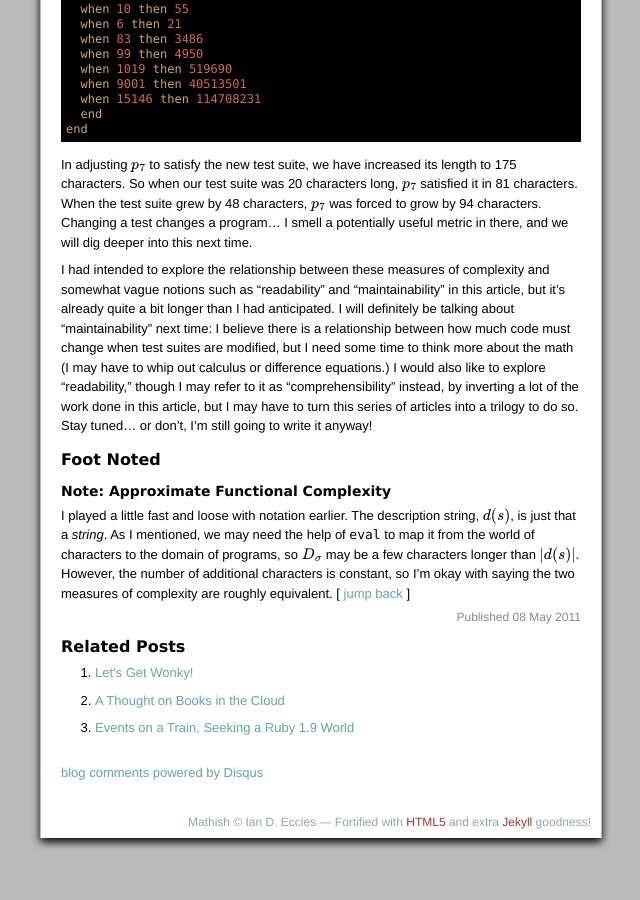
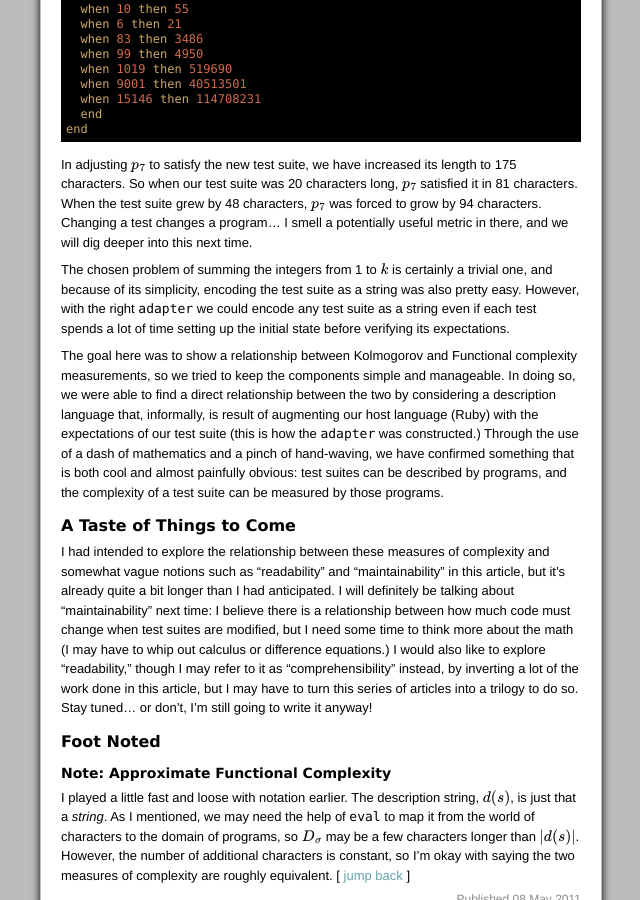
Before and after one commit to iande/mathish.com, a Jekyll site: the page built from _posts/2011-05-08-mother-functional.md, in a window 1280 px wide and 900 px high, scrolled down 6180 px. Shown: the whole window, without its empty margins (319-959 px from the left). Built offline with Jekyll 4.4.1, drawn with Linux system fonts in a browser that asks for light colours; formulas are drawn with MathJax 3; comment, search, counter and statistics services are not loaded.

```diff
--- a/_posts/2011-05-08-mother-functional.md
+++ b/_posts/2011-05-08-mother-functional.md
@@ -471,6 +471,25 @@ grow by 94 characters.  Changing a test changes a program... I smell a
 potentially useful metric in there, and we will dig deeper into this next
 time.
 
+The chosen problem of summing the integers from 1 to {% m %}k{% em %} is
+certainly a trivial one, and because of its simplicity, encoding the test
+suite as a string was also pretty easy.  However, with the right `adapter`
+we could encode any test suite as a string even if each test spends a lot of
+time setting up the initial state before verifying its expectations.
+
+The goal here was to show a relationship between Kolmogorov and Functional
+complexity measurements, so we tried to keep the components simple and
+manageable.  In doing so, we were able to find a direct relationship between
+the two by considering a description language that, informally, is result of
+augmenting our host language (Ruby) with the expectations of our test suite
+(this is how the `adapter` was constructed.)  Through the use of a dash of
+mathematics and a pinch of hand-waving, we have confirmed something that is
+both cool and almost painfully obvious: test suites can be described
+by programs, and the complexity of a test suite can be measured by those
+programs.
+
+### A Taste of Things to Come
+
 I had intended to explore the relationship between these measures of
 complexity and somewhat vague notions such as "readability" and
 "maintainability" in this article, but it's already quite a bit longer than
```
